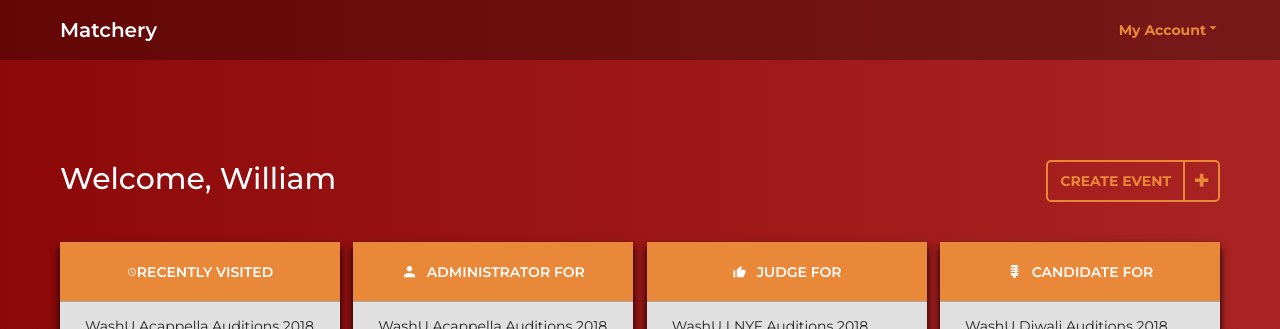
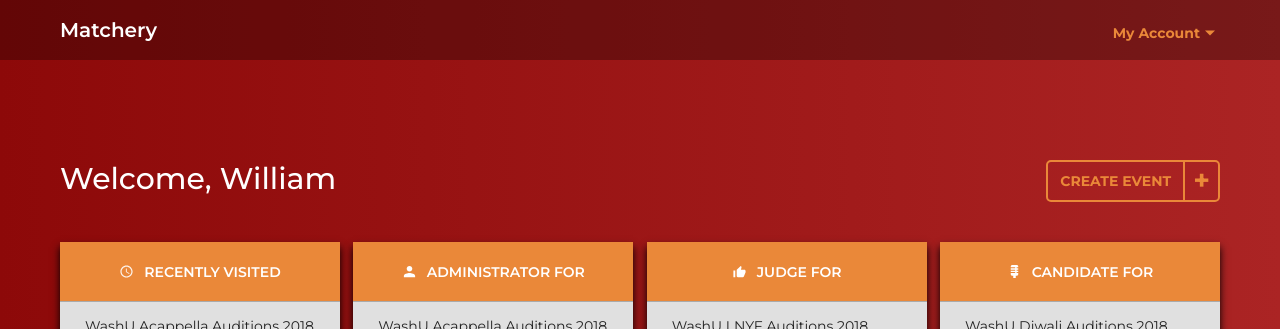
Before and after one commit to andrewsun25/Matchery, a React (Create React App) app in the folder matchery_client/: page / in a window 1280 px wide. Both pictures are taken after typing "Sample", "Sample123" into the empty fields and a click on the input "Login". Shown: the top 329 px of the page. Built offline with nearby package versions, Linux system fonts and the light colour scheme.

Commit message:
fixed more icon-related UI bugs

```diff
--- a/matchery_client/src/screens/Dashboard.js
+++ b/matchery_client/src/screens/Dashboard.js
@@ -40,8 +40,8 @@ class Dashboard extends React.Component {
 
 					<div className="panel">
 						<div className="panel__header">
-							<ion-icon className="panel__icon" name="time"></ion-icon>
-							<div class="panel__header-text">Recently Visited</div>
+							<ion-icon class="panel__icon" name="time"></ion-icon>
+							<div className="panel__header-text">Recently Visited</div>
 						</div>
 						<ul className="panel__content">
 							<li className="panel__content-item" onClick={(e) => {this.childHandleSelectEvent(e)}}>WashU Acappella Auditions 2018</li>
--- a/matchery_client/src/screens/Login.css
+++ b/matchery_client/src/screens/Login.css
@@ -18,7 +18,8 @@
     font-weight: 600;
     color: #222;
     text-decoration: none;
-    transition: background-color .15s; }
+    transition: background-color .15s;
+    cursor: pointer; }
   .login-panel__sign-up-link:hover {
     background-color: #c7c7c7; }
   .login-panel__sign-up-link:focus, .login-panel__sign-up-link:active {
--- a/matchery_client/src/screens/Main.js
+++ b/matchery_client/src/screens/Main.js
@@ -89,7 +89,7 @@ class App extends Component {
             </div>
             <div className="header__my-account-box">
               My Account
-              <ion-icon className="header__down-arrow-icon" name="arrow-dropdown"></ion-icon>
+              <ion-icon class="header__down-arrow-icon" name="arrow-dropdown"></ion-icon>
             </div>
           </div>
         </header>
```
